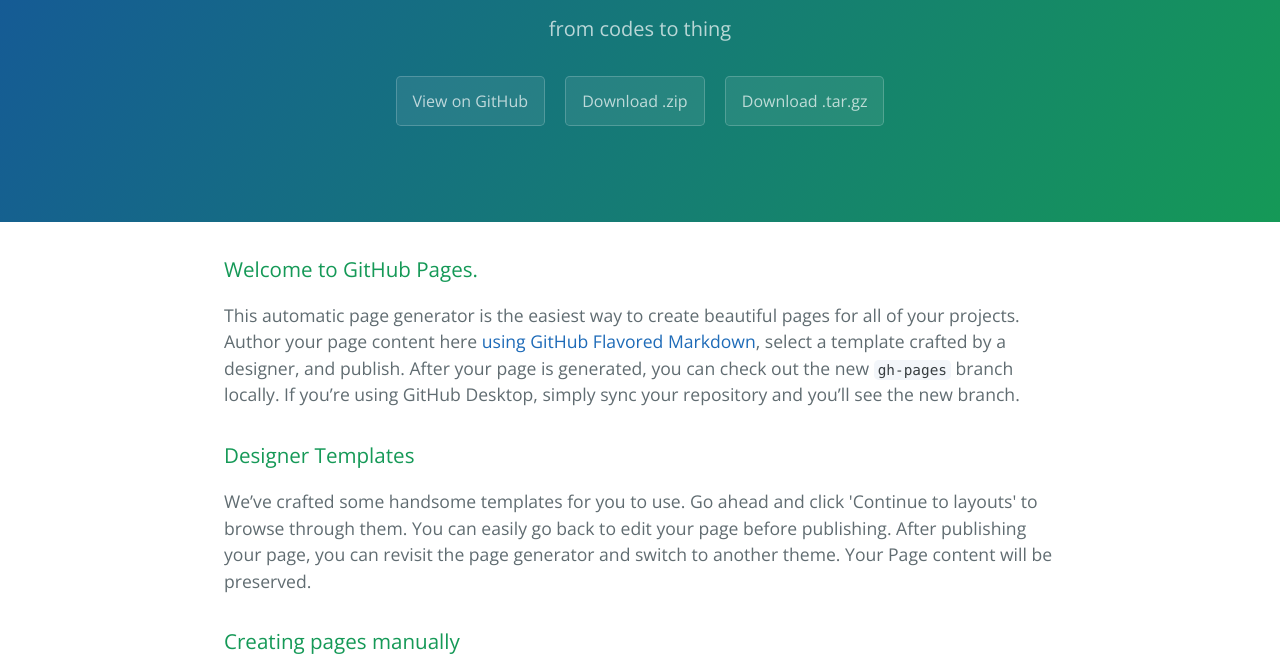
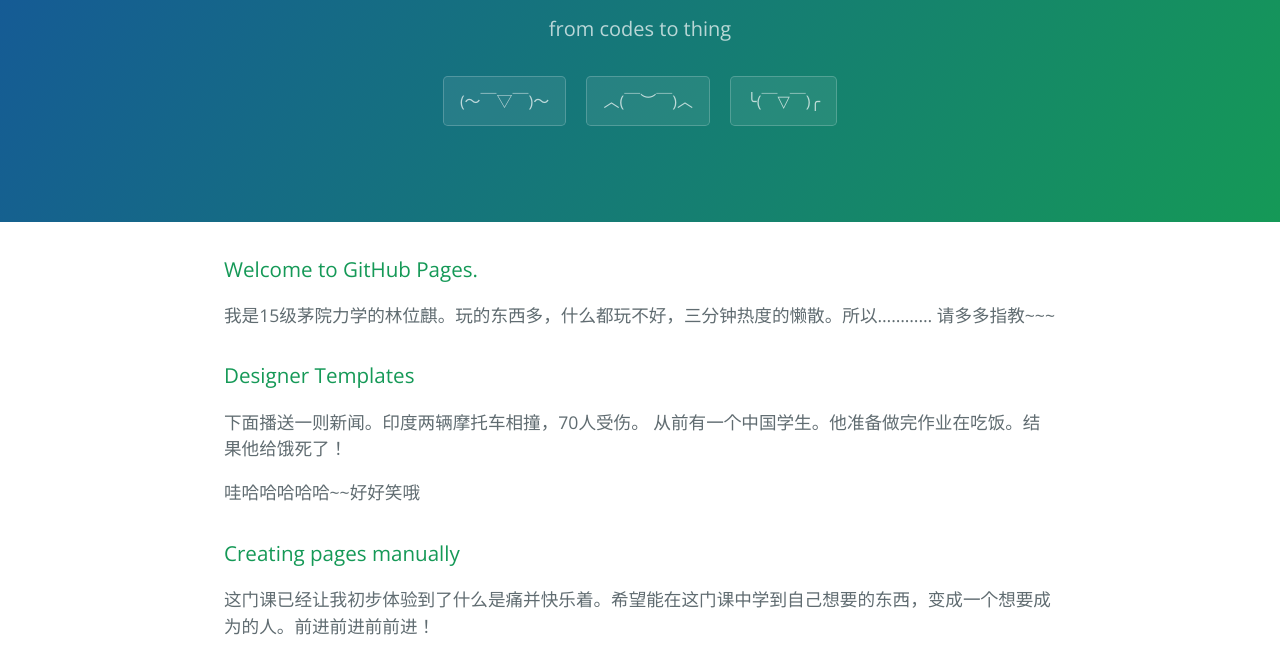
Before and after one commit to piggyanddoggy/study-to-be-a-maker, a plain HTML site: page index.html in a window 1280 px wide. Shown: the part 161-817 px from the top of the page. Drawn offline with nearby package versions, Linux system fonts and the light colour scheme.

Commit message:
try again

```diff
--- a/index.html
+++ b/index.html
@@ -13,26 +13,29 @@
     <section class="page-header">
       <h1 class="project-name">Study-to-be-a-maker</h1>
       <h2 class="project-tagline">from codes to thing</h2>
-      <a href="https://github.com/piggyanddoggy/study-to-be-a-maker" class="btn">View on GitHub</a>
-      <a href="https://github.com/piggyanddoggy/study-to-be-a-maker/zipball/master" class="btn">Download .zip</a>
-      <a href="https://github.com/piggyanddoggy/study-to-be-a-maker/tarball/master" class="btn">Download .tar.gz</a>
+      <a href="https://github.com/piggyanddoggy/study-to-be-a-maker" class="btn">(～￣▽￣)～</a>
+      <a href="https://github.com/piggyanddoggy/study-to-be-a-maker/zipball/master" class="btn">︿(￣︶￣)︿</a>
+      <a href="https://github.com/piggyanddoggy/study-to-be-a-maker/tarball/master" class="btn">╰(￣▽￣)╭</a>
     </section>
 
     <section class="main-content">
       <h3>
-<a id="Who am I?" class="anchor" href="#welcome-to-github-pages" aria-hidden="true"><span aria-hidden="true" class="octicon octicon-link"></span></a>Welcome to GitHub Pages.</h3>
+<a id="Who am I?" class="anchor" href="#Who am I?" aria-hidden="true"><span aria-hidden="true" class="octicon octicon-link"></span></a>Welcome to GitHub Pages.</h3>
 
-<p>This automatic page generator is the easiest way to create beautiful pages for all of your projects. Author your page content here <a href="https://guides.github.com/features/mastering-markdown/">using GitHub Flavored Markdown</a>, select a template crafted by a designer, and publish. After your page is generated, you can check out the new <code>gh-pages</code> branch locally. If you’re using GitHub Desktop, simply sync your repository and you’ll see the new branch.</p>
+<p>我是15级茅院力学的林位麒。玩的东西多，什么都玩不好，三分钟热度的懒散。所以…………
+  请多多指教~~~</p>
 
 <h3>
-<a id="designer-templates" class="anchor" href="#designer-templates" aria-hidden="true"><span aria-hidden="true" class="octicon octicon-link"></span></a>Designer Templates</h3>
+<a id="designer-templates" class="anchor" href="#我们来说个笑话^_^" aria-hidden="true"><span aria-hidden="true" class="octicon octicon-link"></span></a>Designer Templates</h3>
 
-<p>We’ve crafted some handsome templates for you to use. Go ahead and click 'Continue to layouts' to browse through them. You can easily go back to edit your page before publishing. After publishing your page, you can revisit the page generator and switch to another theme. Your Page content will be preserved.</p>
+<p>下面播送一则新闻。印度两辆摩托车相撞，70人受伤。
+从前有一个中国学生。他准备做完作业在吃饭。结果他给饿死了！</p>
+<p>哇哈哈哈哈哈~~好好笑哦</p>
 
 <h3>
-<a id="creating-pages-manually" class="anchor" href="#creating-pages-manually" aria-hidden="true"><span aria-hidden="true" class="octicon octicon-link"></span></a>Creating pages manually</h3>
+<a id="creating-pages-manually" class="anchor" href="#我们的目标是没有蛀牙！" aria-hidden="true"><span aria-hidden="true" class="octicon octicon-link"></span></a>Creating pages manually</h3>
 
-<p>If you prefer to not use the automatic generator, push a branch named <code>gh-pages</code> to your repository to create a page manually. In addition to supporting regular HTML content, GitHub Pages support Jekyll, a simple, blog aware static site generator. Jekyll makes it easy to create site-wide headers and footers without having to copy them across every page. It also offers intelligent blog support and other advanced templating features.</p>
+<p>这门课已经让我初步体验到了什么是痛并快乐着。希望能在这门课中学到自己想要的东西，变成一个想要成为的人。前进前进前前进！</p>
 
 <h3>
 <a id="authors-and-contributors" class="anchor" href="#authors-and-contributors" aria-hidden="true"><span aria-hidden="true" class="octicon octicon-link"></span></a>Authors and Contributors</h3>
```
